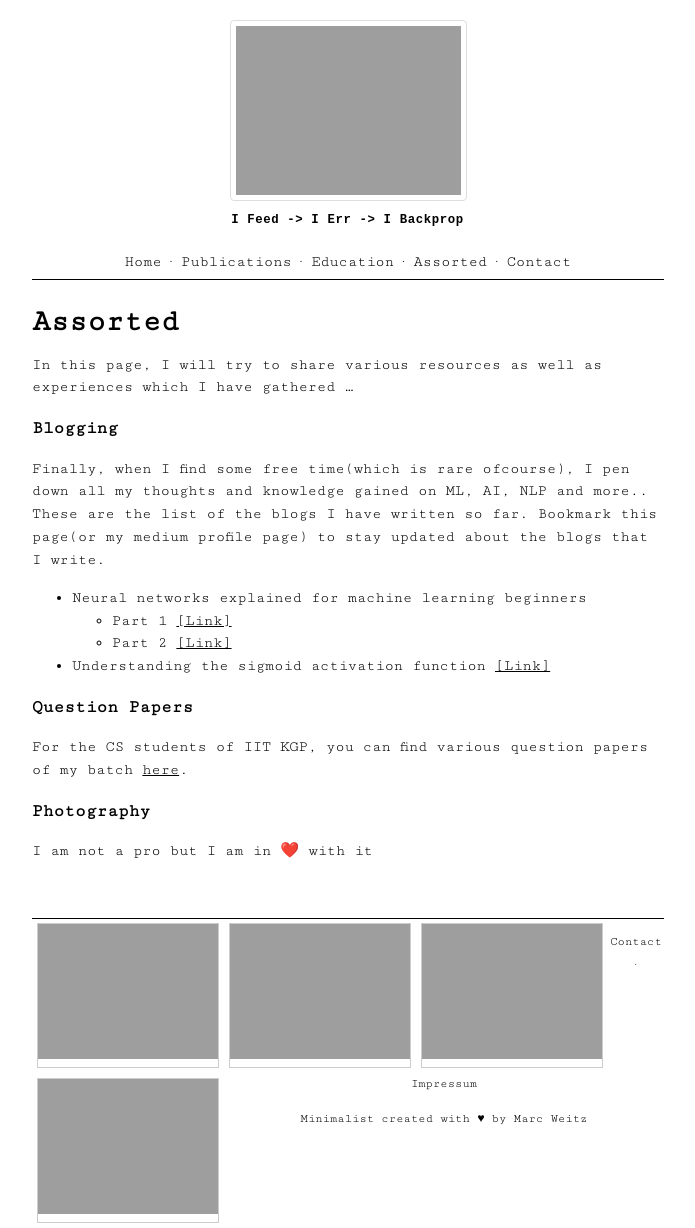
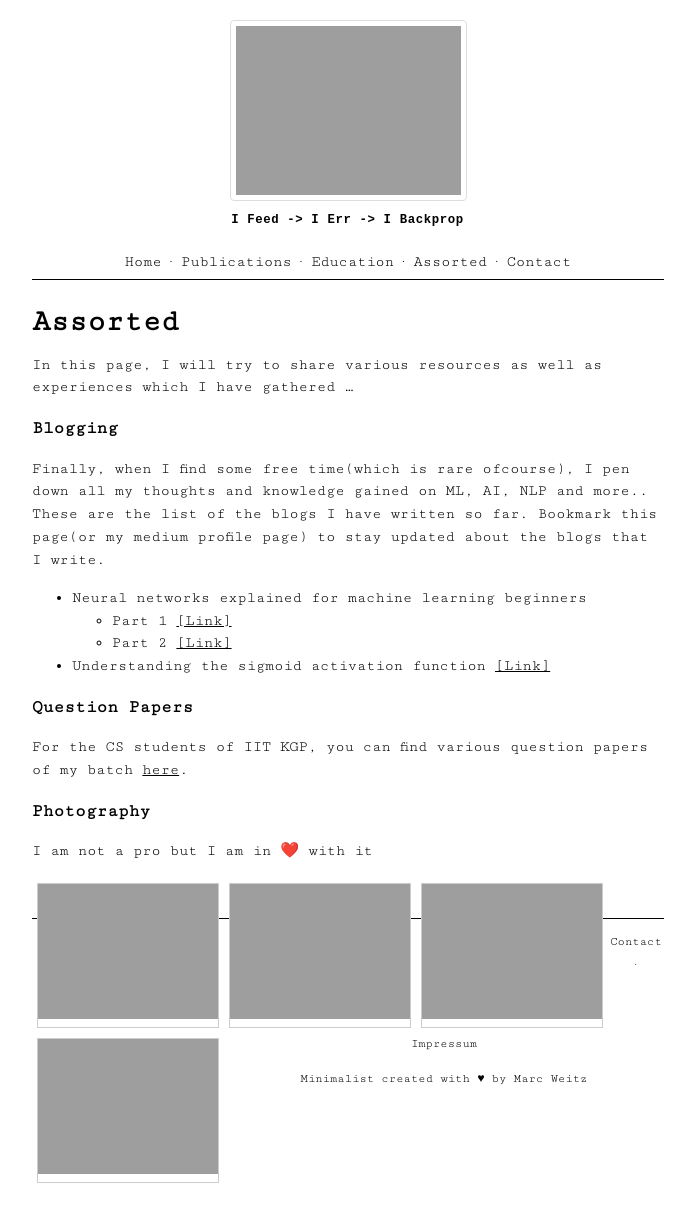
Before and after one commit to bhanu77prakash/bhanu77prakash.github.io, a Jekyll site: the page built from assorted.md, in a window 1280 px wide. Shown: the whole page, without its empty margins (292-987 px from the left). Built offline with Jekyll 4.4.1, drawn with Linux system fonts in a browser that asks for light colours; after the commit the page ends 1188 px from its top, so only the background shows below that.

Commit message:
updated site

```diff
--- a/_layouts/default.html
+++ b/_layouts/default.html
@@ -11,10 +11,10 @@
       <h1>{{title}}</h1>
       {% endif %}
       {{content}}
+      {% if page.title == "Assorted"  %}
+  		{% include gallery.html %}
+      {% endif %}
 		</div>
-    {% if page.title == "Assorted"  %}
-		{% include gallery.html %}
-    {% endif %}
     {% include footer.html %}
 	</div>
     </body>
```
